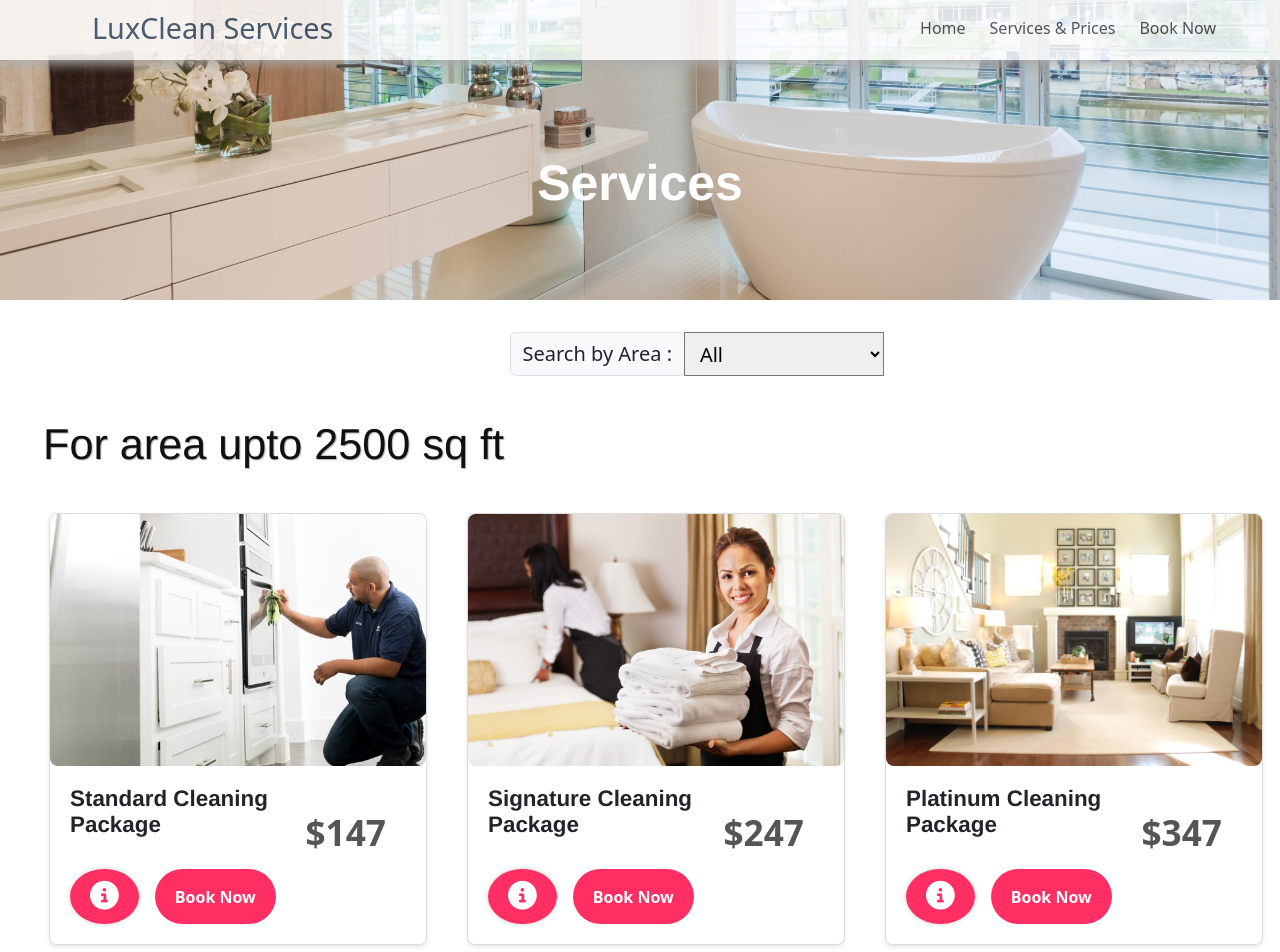
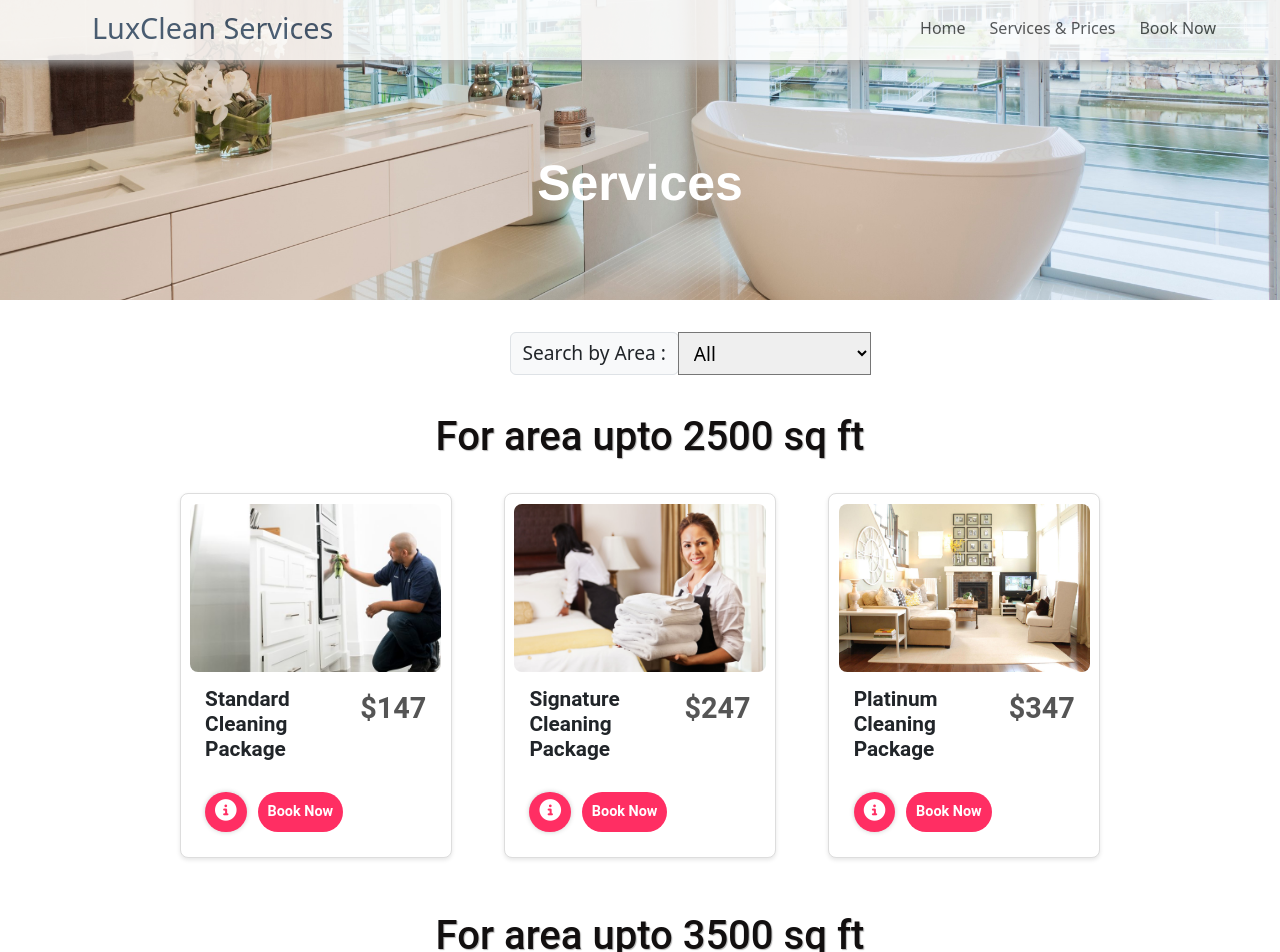
Before and after one commit to SotaogDemo/luxcleanservice-application, an Angular app: page /service in a window 1280 px wide. Shown: the top 952 px of the page. Built offline with nearby package versions, Linux system fonts and the light colour scheme.

Commit message:
updated font and margin

```diff
--- a/src/app/components/book-now/book-now.component.scss
+++ b/src/app/components/book-now/book-now.component.scss
@@ -64,6 +64,7 @@ button:disabled {
   cursor: pointer;
   color: black;
   margin-right: 10px;
+  font-family: 'Roboto';
 }
 
 .frequency-button.selected {
@@ -74,6 +75,10 @@ button:disabled {
 
 .container {
   display: flex;
+  margin-left: 13%;
+  margin-right: 13%;
+  margin-top: 1%;
+  margin-bottom: 1%;
 }
 
 
@@ -103,13 +108,13 @@ button:disabled {
 }
 
 .form-container {
-  width: 50%; /* Adjust the width as needed */
+  width: 100%; /* Adjust the width as needed */
   padding: 20px; /* Add padding for spacing */
 }
 
 .card-container {
-  width: 50%; /* Adjust the width as needed */
-  padding: 20px; /* Add padding for spacing */
+  width: 100%; /* Adjust the width as needed */
+  margin-top: 2%;
 }
 
 .option-container {
--- a/src/app/components/reviews/reviews.component.scss
+++ b/src/app/components/reviews/reviews.component.scss
@@ -1,7 +1,6 @@
 
 
 .container {
-  padding: 0 160px; /* Space on left and right */
   margin-top: 20px;
 }
 
--- a/src/app/components/service/platinum/platinum.component.scss
+++ b/src/app/components/service/platinum/platinum.component.scss
@@ -4,13 +4,13 @@
 }
 
 .page-title h1 {
-    font-size: 64px; /* Adjusted font size */
+    font-size: 250%; /* Adjusted font size */
     color: #120f0f;
-    padding-top: 3.6%; /* Custom top padding */
+    padding-top: 6.6%; /* Custom top padding */
     padding-right: 20px; /* Adjust the right padding as needed */
     padding-bottom: 10px; /* Adjust the bottom padding as needed */
     padding-left: 20px; /* Adjust the left padding as needed */
-    font-family: 'Helvetica' /* Set Dancing Script as the font family */
+    font-family: 'Roboto'
 }
 
 .container {
@@ -18,7 +18,8 @@
     flex-wrap: wrap;
     gap: 20px; /* Adjust the gap as needed */
     max-width: 1000px; /* Increased overall box size */
-    margin: 0 auto; /* Center the container */
+    margin-left: 13%;
+    margin-right: 13%;
 }
 
 .custom-container {
@@ -42,7 +43,7 @@
 
 .text {
     width: auto; /* Set a fixed width for text container */
-    font-family: 'Helvetica';
+    font-family: 'Roboto';
 }
 
 .image-container {
--- a/src/app/components/service/service.component.scss
+++ b/src/app/components/service/service.component.scss
@@ -13,83 +13,83 @@
 }
 
 .page-container h1 {
-    font-size: 2.7rem;
+    font-size: 250%;
     color: #120f0f;
-    font-family: 'Helvetica';
+    font-family: 'Roboto';
+    text-align: center;
     margin-top: 20px;
-    display: inline-block;
 }
 
 .page-container {
     text-align: left;
-    margin: 1.8%;
+    margin-left: 12%;
+    margin-right: 12%;
+    margin-top: 3%;
 }
 
 .card {
     border: 1px solid #ddd;
     border-radius: 8px;
     margin: 16px;
-    margin-bottom: 30px;
     box-shadow: 0 2px 4px rgba(0, 0, 0, 0.1);
     width: 100%;
+    padding: 1%;
 }
 
 .card-image {
     width: 100%;
-    height: 75%;
+    height: 60%;
     object-fit: cover;
     border-radius: 8px;
 }
 
 .card-content {
-    padding: 20px;
+    padding: 15px;
     display: flex;
     justify-content: space-between;
 
 }
 
 .card-title {
-    font-size: 140%;
+    font-size: 130%;
     margin-bottom: 30px;
     text-align: left;
-    font-family: 'Helvetica';
+    font-family: 'Roboto';
     font-weight: bold;
 }
 
 .card-description {
     color: #555;
-    margin: 20px;
-    text-align: center;
-    font-size: 220%;
+    text-align: left;
+    font-size: 180%;
     font-weight: 700;
+    font-family: 'Roboto';
 }
 
 .btn {
     background-color: #FF2E63;
     color: #fff;
-    padding: 12px 20px;
+    padding: 8px 10px;  /* Adjusted padding for a smaller size */
     border: none;
     border-radius: 80px;
     cursor: pointer;
-    font-size: 1.1rem;
+    font-family: 'Roboto';
 }
 
 .card-container {
-    display: grid;
-    grid-template-columns: repeat(auto-fill, minmax(30%, 1fr));
+    display: flex;
     justify-content: space-between;
-    gap: 40px;
+    gap: 20px;
     margin: 10px;
 }
 
 .button-container {
-    margin-top: 20px;
     display: flex;
-    gap: 16px;
+    gap: 7%;
 }
 
 .button-container button {
-    font-size: 100%;
+    font-size: 90%;
     font-weight: bold;
 }
 
@@ -109,17 +109,17 @@
 }
 
 .info-btn i {
-    font-size: 1.8rem;
+    font-size: 150%;
 }
 
 .custom-select {
-    font-size: 20px;
+    font-size: 120%;
     font-weight: 500;
     padding-left: 2%;
 }
 
 .input-group-text {
-    font-size: 20px;
+    font-size: 120%;
 }
 
 .container {
--- a/src/app/components/service/signature/signature.component.scss
+++ b/src/app/components/service/signature/signature.component.scss
@@ -4,13 +4,13 @@
 }
 
 .page-title h1 {
-    font-size: 64px; /* Adjusted font size */
+    font-size: 250%; /* Adjusted font size */
     color: #120f0f;
-    padding-top: 3.6%; /* Custom top padding */
+    padding-top: 6.6%; /* Custom top padding */
     padding-right: 20px; /* Adjust the right padding as needed */
     padding-bottom: 10px; /* Adjust the bottom padding as needed */
     padding-left: 20px; /* Adjust the left padding as needed */
-    font-family: 'Helvetica' /* Set Dancing Script as the font family */
+    font-family: 'Roboto'
 }
 
 .container {
@@ -18,7 +18,8 @@
     flex-wrap: wrap;
     gap: 20px; /* Adjust the gap as needed */
     max-width: 1000px; /* Increased overall box size */
-    margin: 0 auto; /* Center the container */
+    margin-left: 13%;
+    margin-right: 13%;
 }
 
 .custom-container {
@@ -42,7 +43,7 @@
 
 .text {
     width: auto; /* Set a fixed width for text container */
-    font-family: 'Helvetica';
+    font-family: 'Roboto';
 }
 
 .image-container {
--- a/src/app/components/service/standard/standard.component.scss
+++ b/src/app/components/service/standard/standard.component.scss
@@ -4,13 +4,13 @@
 }
 
 .page-title h1 {
-    font-size: 64px; /* Adjusted font size */
+    font-size: 250%; /* Adjusted font size */
     color: #120f0f;
-    padding-top: 3.6%; /* Custom top padding */
+    padding-top: 6.6%; /* Custom top padding */
     padding-right: 20px; /* Adjust the right padding as needed */
     padding-bottom: 10px; /* Adjust the bottom padding as needed */
     padding-left: 20px; /* Adjust the left padding as needed */
-    font-family: 'Helvetica' /* Set Dancing Script as the font family */
+    font-family: 'Roboto'
 }
 
 .container {
@@ -18,7 +18,8 @@
     flex-wrap: wrap;
     gap: 20px; /* Adjust the gap as needed */
     max-width: 1000px; /* Increased overall box size */
-    margin: 0 auto; /* Center the container */
+    margin-left: 13%;
+    margin-right: 13%;
 }
 
 .living-container {
@@ -54,7 +55,7 @@
 
 .text {
     width: auto; /* Set a fixed width for text container */
-    font-family: 'Helvetica';
+    font-family: 'Roboto';
 }
 
 .image-container {
```
Also changed, not shown: src/app/components/book-now/book-now.component.html (+37 -38 lines).
